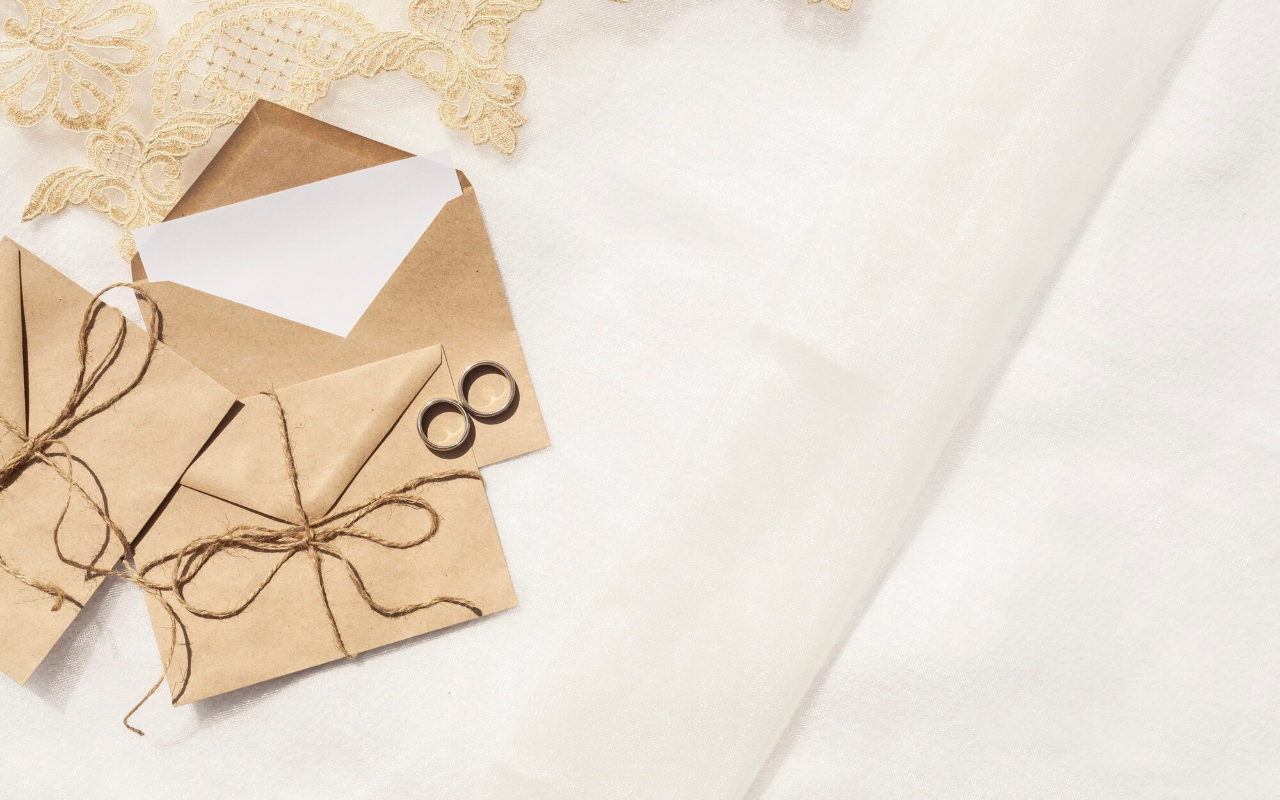
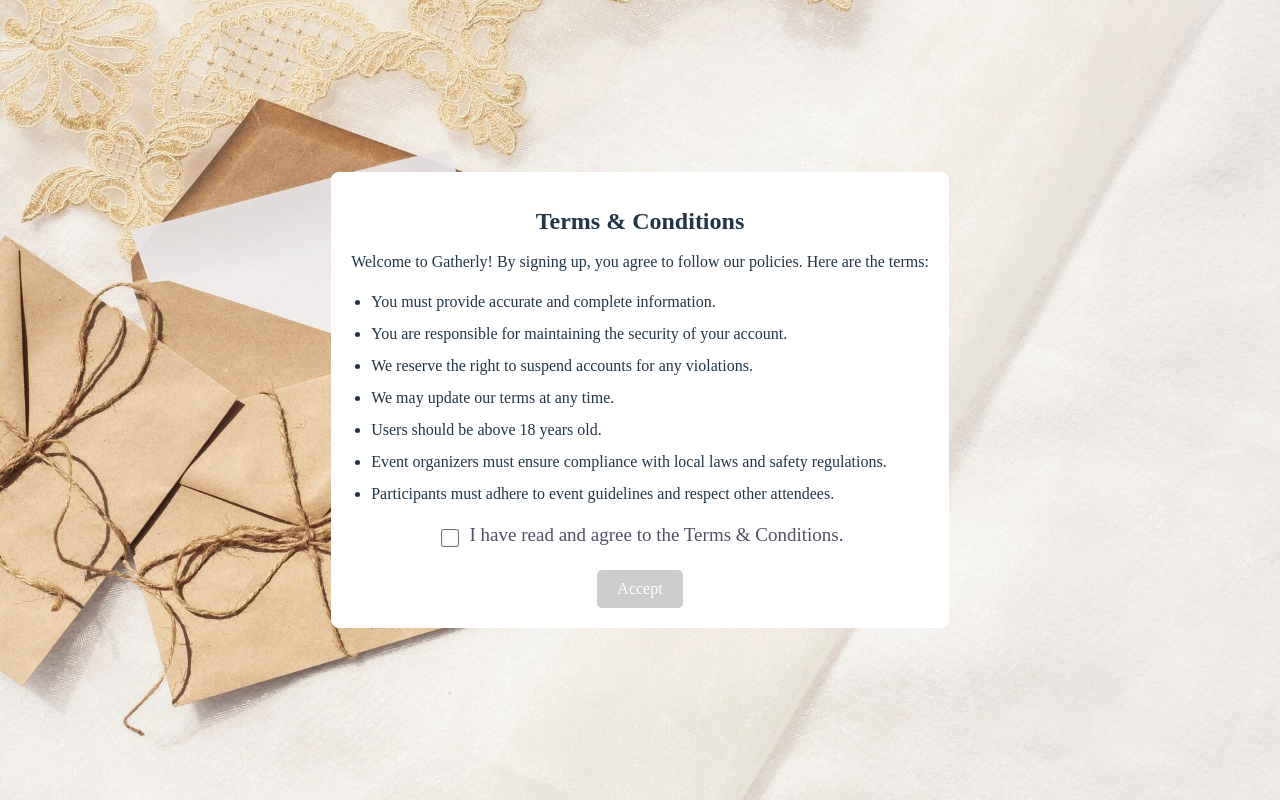
Before and after one commit to ayusha1223/Gatherly, a React (Vite) app: page /terms in a window 1280 px wide. Before the commit this address had no page. Built offline with nearby package versions, Linux system fonts and the light colour scheme.

Commit message:
Terms and conditions

```diff
--- a/src/App.jsx
+++ b/src/App.jsx
@@ -8,6 +8,8 @@ import Login from "./components/public/login";
 import Signup from "./components/public/signup";
 import "./styles/login.css";
 import "./styles/signup.css";
+import Terms from "./components/public/terms";
+import "./styles/terms.css";
 
 
 function App() {
@@ -16,6 +18,7 @@ function App() {
       <Routes>
         <Route path="/login" element={<Login />} />
         <Route path="/signup" element={<Signup />} />
+        <Route path="/terms" element={<Terms />} />
       </Routes>
     </Router>
   );
--- /dev/null
+++ b/src/components/public/terms.jsx
@@ -0,0 +1,35 @@
+import React, { useState } from "react";
+import "../../styles/terms.css";
+import "../../App.css";
+
+const Terms = () => {
+  const [isChecked, setIsChecked] = useState(false);
+
+  return (
+    <div className="terms-container">
+      <h1>Terms & Conditions</h1>
+      <p>Welcome to Gatherly! By signing up, you agree to follow our policies. Here are the terms:</p>
+      <ul>
+        <li>You must provide accurate and complete information.</li>
+        <li>You are responsible for maintaining the security of your account.</li>
+        <li>We reserve the right to suspend accounts for any violations.</li>
+        <li>We may update our terms at any time.</li>
+        <li>Users should be above 18 years old.</li>
+        <li>Event organizers must ensure compliance with local laws and safety regulations.</li>
+        <li>Participants must adhere to event guidelines and respect other attendees.</li>
+      </ul>
+      <div className="input-group">
+        <input
+          type="checkbox"
+          id="agree"
+          checked={isChecked}
+          onChange={(e) => setIsChecked(e.target.checked)}
+        />
+        <label htmlFor="agree">I have read and agree to the Terms & Conditions.</label>
+      </div>
+      <button className="accept-btn" disabled={!isChecked}>Accept</button>
+    </div>
+  );
+};
+
+export default Terms;
--- /dev/null
+++ b/src/styles/terms.css
@@ -0,0 +1,67 @@
+.terms-container {
+    max-width: 600px;
+    margin: 50px auto;
+    padding: 20px;
+    background: #fff;
+    border-radius: 8px;
+    text-align: center;
+}
+
+h1 {
+    font-size: 24px;
+    margin-bottom: 15px;
+}
+
+p {
+    font-size: 16px;
+    margin-bottom: 10px;
+}
+
+ul {
+    text-align: left;
+    margin-bottom: 15px;
+    padding-left: 20px;
+}
+
+ul li {
+    margin-bottom: 8px;
+}
+
+.input-group {
+    display: flex;
+    align-items: center;
+    justify-content: center;
+    gap: 8px;
+    margin-bottom: 15px;
+}
+
+.input-group input[type="checkbox"] {
+    width: 18px;
+    height: 18px;
+    cursor: pointer;
+}
+
+.input-group label {
+    font-size: 19px;
+    color: #534f67;
+}
+
+.accept-btn {
+    padding: 10px 20px;
+    font-size: 16px;
+    color: white;
+    background: rgb(139, 121, 139);
+    border: none;
+    border-radius: 5px;
+    cursor: pointer;
+    transition: background 0.3s;
+}
+
+.accept-btn:disabled {
+    background: #ccc;
+    cursor: not-allowed;
+}
+
+.accept-btn:hover:not(:disabled) {
+    background: rgb(90, 73, 90);
+}
```
